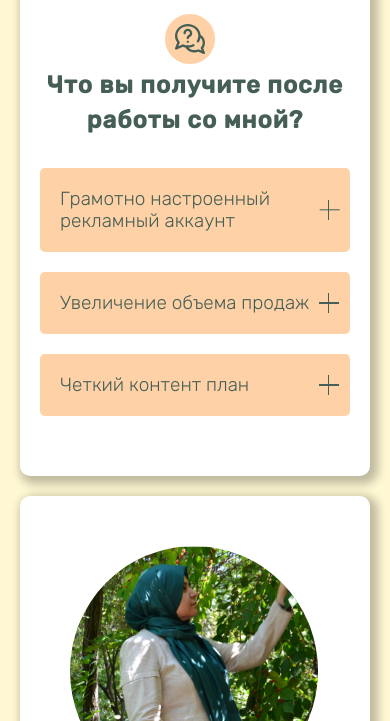
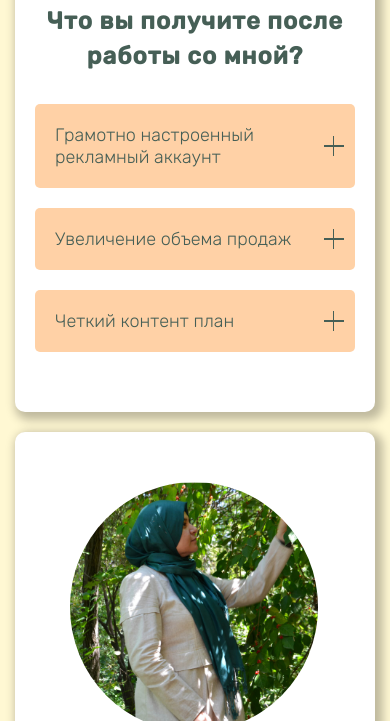
Before and after one commit to Gasprinskiy/sadoqat, a plain HTML site: page index.html in a window 390 px wide. Shown: the part 2420-3141 px from the top of the page. Drawn offline with Linux system fonts and the light colour scheme; files whose address does not match are found by name.

Commit message:
Add files via upload

```diff
--- a/css/style.css
+++ b/css/style.css
@@ -410,13 +410,14 @@ footer.page_box {
     padding: 0;
     background:none;
     position: relative;
+    text-align: left;
 }
 .accordion_btn:active {
     background: #FFD1A6;
     color: #465F56;
 }
 
-.accordion_btn span {
+.accordion_btn span:last-child {
     display: flex;
     width: 2px;
     height: 20px;
@@ -437,7 +438,12 @@ footer.page_box {
 }
 .accordion_btn.drop::after{
     transform: rotate(-90deg);
-   }
+}
+
+.acc_btn-text {
+    width: 88%;
+}
+
 .acc_content {
     width: 100%;
     max-height: 0;
@@ -727,7 +733,7 @@ footer.page_box {
 
 @media (max-width: 460px) {
     .body_wrapper {
-        padding: 30px 25px;
+        padding: 30px 15px;
     }
     .quastion_container {
         padding: 50px 20px 60px 20px;
@@ -748,6 +754,9 @@ footer.page_box {
         max-width: 380px;
         padding: 51px 50px 47px 50px;
     }
+    .accordion_btn {
+        font-size: 18px;
+    }
 }
 @media (max-width: 420px) {
     .hello_img {
@@ -765,17 +774,11 @@ footer.page_box {
     }
 }
 @media (max-width: 400px) {
-    .body_wrapper {
-        padding: 25px 20px;
-    }
     h2 {
         line-height: 35px;
     }
     .accordion_items {
         margin-top: 30px;
-    }
-    .accordion_btn {
-        font-size: 19px;
     }
     .request_modal__container,
     .request_modal-end {
@@ -784,9 +787,6 @@ footer.page_box {
     }
 }
 @media (max-width: 360px) {
-    .body_wrapper {
-        padding: 20px 15px;
-    }
     .request_modal__container,
     .request_modal-end {
         max-width: 300px;
--- a/index.html
+++ b/index.html
@@ -97,19 +97,19 @@
             </div>
             <div class="accordion_items">
                 <div class="accordion_item left-to-right-anim anim_item remove_anim">
-                    <button class="accordion_btn"> Грамотно настроенный рекламный аккаунт <span></span></button>
+                    <button class="accordion_btn"><span class="acc_btn-text">Грамотно настроенный рекламный аккаунт</span>  <span></span></button>
                     <div class="acc_content">
                        <p>Научитесь настраивать рекламный кабинет в Facebook, узнаете свою целевую аудиторию, научитесь оптимизировать свой рекламный бюджет. </p>
                     </div>
                 </div>
                 <div class="accordion_item left-to-right-anim anim_item remove_anim">
-                    <button class="accordion_btn"> Увеличение объема продаж <span></span></button>
+                    <button class="accordion_btn"> <span class="acc_btn-text">Увеличение объема продаж </span> <span></span></button>
                     <div class="acc_content">
                        <p>Не будете крутиться как белка в колесе, ваши клиенты найдут вас сами!</p>
                     </div>
                 </div>
                 <div class="accordion_item left-to-right-anim anim_item remove_anim">
-                    <button class="accordion_btn"> Четкий контент план <span></span></button>
+                    <button class="accordion_btn"> <span class="acc_btn-text">Четкий контент план</span>  <span></span></button>
                     <div class="acc_content">
                       <p>Грамотно запланированный контент план на 3 месяца, не будете думать каждый день "Что же мне запостить"</p>
                     </div>
```
